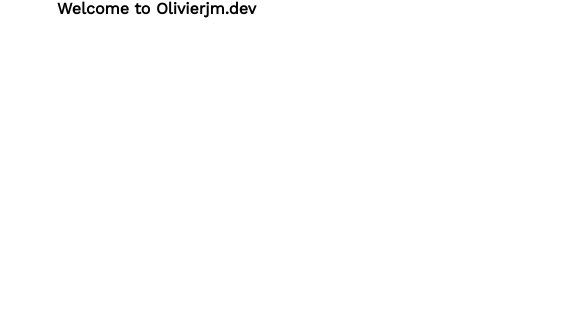
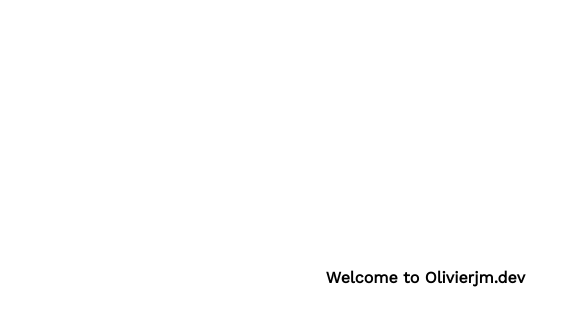
Before and after one commit to OlivierJM/olivierjm.dev, a Gatsby site: page / in a window 1280 px wide. Shown: the top 336 px of the page, 327-914 px from the left. Built offline with nearby package versions, Linux system fonts and the light colour scheme; Gatsby itself is replaced by a stand-in of ours.

Commit message:
modified the view home

```diff
--- a/src/components/Projects.js
+++ b/src/components/Projects.js
@@ -6,7 +6,9 @@
       <div className="cell medium-9 medium-cell-block-y">
         <div class="grid-container">
           <div class="grid-x grid-margin-x small-up-1 medium-up-2 large-up-3">
-            <h4 className="text-center subheader">Welcome to Olivierjm.dev</h4>
+            <h4 style={{ margin: "30%" }} className="text-center subheader">
+              Welcome to Olivierjm.dev
+            </h4>
           </div>
         </div>
       </div>
```
